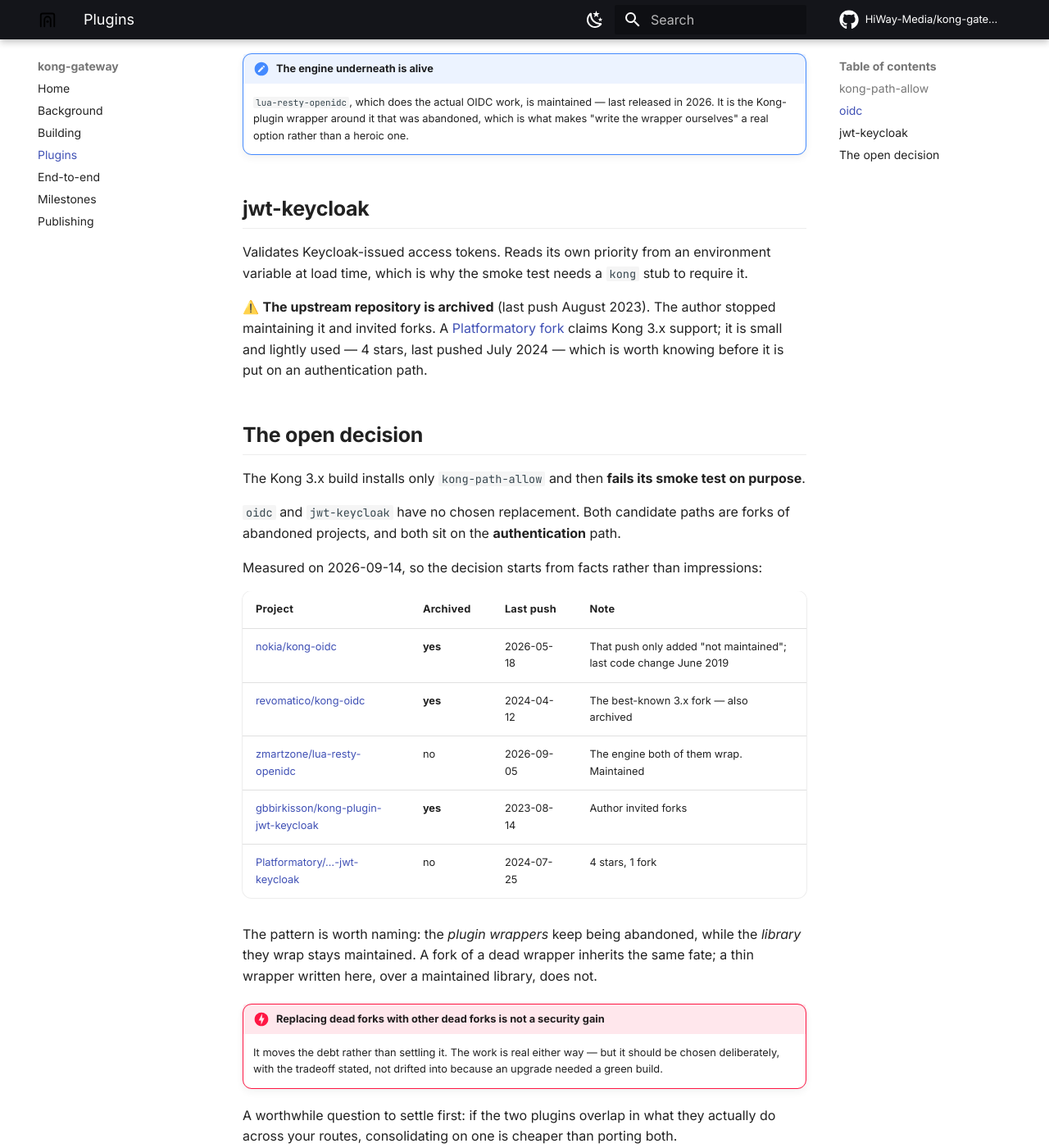
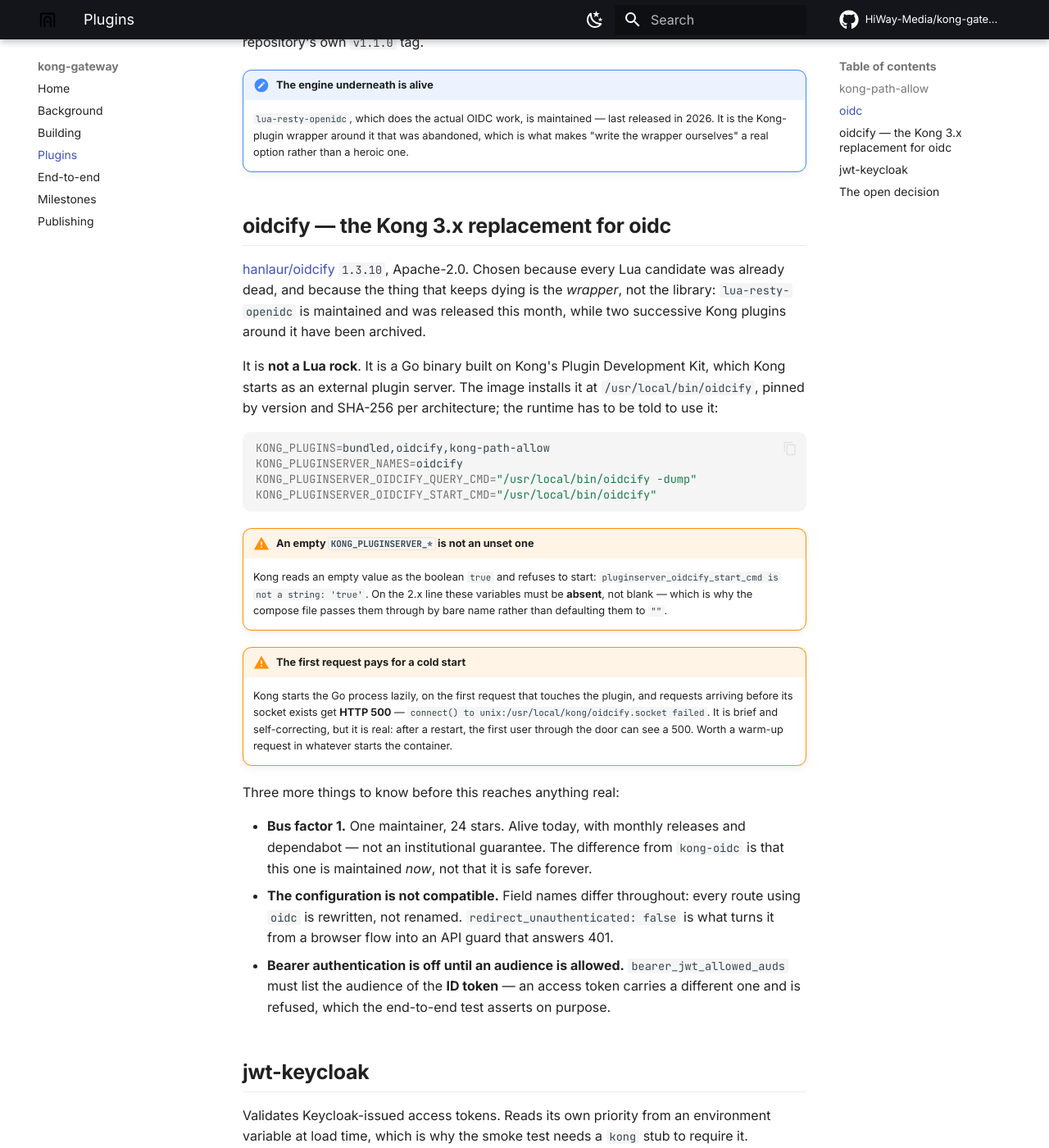
Before and after one commit to HiWay-Media/kong-gateway, an MkDocs documentation site: the page built from docs/plugins.md, in a window 1280 px wide and 1400 px high, scrolled down 1330 px. Shown: the whole window at 82% size. Built offline with MkDocs 1.6.1 and Material for MkDocs 9.7.7, drawn with Linux system fonts in a browser that asks for light colours; comment, search, counter and statistics services are not loaded; some of the changed text lies outside the part shown.

Commit message:
feat(3.x): oidcify replaces the abandoned oidc plugin, proven against a real Keycloak
⭐ Half of the open decision is taken, and for a stated reason rather than by elimination: every Lua
candidate is already archived — nokia/kong-oidc with a README saying not to use it in production,
revomatico/kong-oidc, the best-known 3.x fork, likewise — while lua-resty-openidc, the library all
of them wrap, was released this month. The wrappers keep dying; the library does not. oidcify is
maintained, Apache-2.0, and pinned here by version and SHA-256 per architecture.

✅ It is not taken on faith. The e2e suite now runs on both lines, and on 3.x drives oidcify against
a real Keycloak: malformed token, invalid signature, and a GENUINE token with the wrong audience are
each refused with 401 before a real ID token is accepted and reaches the upstream; a credential-less
request on the browser route is redirected to the provider. An audience check that never refuses
anything is not a check.

⚠️ What oidcify costs, recorded next to the decision instead of discovered later: it is a Go binary
Kong runs as an EXTERNAL PLUGIN SERVER, so it is one more process and authentication stops if it
dies; Kong starts it lazily, so the first request after a restart can get a 500 while its socket
does not exist yet; its configuration is not compatible, so every route is rewritten rather than
renamed; and it has ONE maintainer. Alive now is not the same as safe later.

⚠️ And a trap that cost a full 2.x stack: an EMPTY KONG_PLUGINSERVER_* is not an unset one — Kong
reads it as the boolean true and refuses to start. The compose file passes those variables through
by bare name so the 2.x line simply does not receive them.

⛔ M3b is the half still open: jwt-keycloak has no Kong 3.x replacement, so the 3.x image remains
unpublishable and a release tag skips that line by itself. Worth settling before picking a fork —
oidcify validates bearer ID tokens itself, so routes needing only signature, issuer and audience may
not need a second plugin at all.

⚠️ Fixed a way this suite could lie: compose does not replace a running container when a
bind-mounted config changes, so a stale stack served the previous config while the tests reported on
the current one. --force-recreate. (v1.4.0)

````diff
--- a/docs/milestones.md
+++ b/docs/milestones.md
@@ -21,8 +21,9 @@
 | **M0** | Reproducible recipe | `M0-reproducible-recipe.sh` | 🟢 `PASS` (2.8.5 and 3.9.3) |
 | **M1** | Parity with the extracted baseline | `M1-parity-with-baseline.sh` | 🟢 `PASS` — 14 of 14 modules |
 | **M2** | 2.x image publishable | `M2-publishable-2x.sh` | 🟢 `PASS` |
-| **M3** | Replacement chosen for `oidc` and `jwt-keycloak` on 3.x | `M3-replacement-chosen-3x.sh` | 🟡 `XFAIL` — open decision |
-| **M4** | 3.x image publishable | `M4-publishable-3x.sh` | 🟡 `XFAIL` — depends on M3 |
+| **M3** | Replacement chosen for `oidc` on 3.x — **oidcify** | `M3-oidc-replacement-3x.sh` | 🟢 `PASS` |
+| **M3b** | Replacement chosen for `jwt-keycloak` on 3.x | `M3b-jwt-keycloak-replacement-3x.sh` | 🟡 `XFAIL` — open decision |
+| **M4** | 3.x image publishable | `M4-publishable-3x.sh` | 🟡 `XFAIL` — depends on M3b |
 
 An unmet milestone also blocks publishing: `tests/run.sh` reports `publishable` per Kong version,
 false while any milestone is `XFAIL`, and the workflow's publish steps are gated on it. A `v*` tag
@@ -94,34 +95,52 @@
 authorization control is verified by the case it must refuse. A plugin that loads but no longer
 blocks anything passes every healthcheck and is invisible to whoever pulls the image.
 
-## M3 — Replacement chosen for `oidc` and `jwt-keycloak` on Kong 3.x
+## M3 — Replacement chosen for `oidc` on Kong 3.x
 
-**Exit criterion.** On a Kong >= 3.0 image, `kong/plugins/oidc/handler.lua` and
-`kong/plugins/jwt-keycloak/handler.lua` exist, whatever rock provides them.
+**Exit criterion.** On a Kong >= 3.0 image the `oidcify` binary is installed, runs on that base image
+and answers Kong's schema query — and the abandoned Lua `oidc` plugin is **not** shipped next to it.
 
-**This is the repository's open decision, and it is `XFAIL` on purpose.**
+**Decided on 2026-09-14: [oidcify](https://github.com/hanlaur/oidcify) `1.3.10`**, pinned by SHA-256
+per architecture. `PASS`.
 
-- `nokia/kong-oidc` is **archived**, and its README states it is not maintained and not
-  recommended in production. Last code change: June 2019. It also uses `BasePlugin`, removed in
-  Kong 3.0.
-- `gbbirkisson/kong-plugin-jwt-keycloak` is archived; the
-  [Platformatory](https://github.com/Platformatory/kong-plugin-jwt-keycloak) fork exists and is
-  worth evaluating.
+The decision was not between good options. Every Lua candidate was already dead: `nokia/kong-oidc` is
+archived with a README saying not to use it in production, and `revomatico/kong-oidc` — the
+best-known Kong 3.x fork — is archived too. What is *not* dead is `lua-resty-openidc`, the library
+both of them wrap. The wrappers keep being abandoned; the library does not.
 
-⚠️ Replacing abandoned forks with **other** abandoned forks, on the authentication path, is not a
-net security gain. Three options remain on the table, and the third should not be dismissed by
-inertia: adopt a maintained fork, consolidate both plugins into one written in-house (`plugins/` is
-empty for exactly that), or move the function out of Kong altogether.
+oidcify is maintained and Apache-2.0, and it is a different kind of thing: a Go binary Kong runs as
+an external plugin server. That is one more process, a cold start on the first request, and a single
+maintainer. Those costs are listed in [Plugins](plugins.md#oidcify-the-kong-3x-replacement-for-oidc)
+rather than buried here, because they are what a future reader will need when deciding whether to
+keep it.
 
-Once decided, the line goes into the `Dockerfile`, the test turns `XPASS` — that is, red — and stays
-red until this file records **which** fork was chosen and **why**.
+What makes this a decision rather than a hope: the [end-to-end suite](end-to-end.md) drives it with a
+real identity provider on the 3.x line, and asserts that it refuses a malformed token, an invalid
+signature and a genuine token with the wrong audience before it accepts a real one.
+
+## M3b — Replacement chosen for `jwt-keycloak` on Kong 3.x
+
+**Exit criterion.** A `jwt-keycloak` handler exists on a Kong >= 3.0 image, from whatever rock
+provides it.
+
+**Still open, and `XFAIL` on purpose.** `gbbirkisson/kong-plugin-jwt-keycloak` is archived; the
+[Platformatory fork](https://github.com/Platformatory/kong-plugin-jwt-keycloak) claims 3.x support
+but is small and lightly used — 4 stars, last pushed July 2024 — which is worth knowing before it
+goes on an authentication path.
+
+⚠️ A question worth settling before picking a fork, and sharper now that oidcify is in: oidcify
+validates bearer ID tokens itself. If the routes carrying `jwt-keycloak` only need signature, issuer
+and audience checks, they may not need a second plugin at all. Consolidating is cheaper than adopting
+another unmaintained fork — and it is the option that does not have to be revisited in two years.
 
 ## M4 — 3.x image publishable
 
-**Exit criterion:** the same gate as M2, on a Kong >= 3.0 image. `XFAIL` today: without replacements
-for `oidc` and `jwt-keycloak` the gate refuses to call it publishable, which is correct.
+**Exit criterion:** the same gate as M2, on a Kong >= 3.0 image. `XFAIL` today: `oidc` is settled
+(M3) but `jwt-keycloak` is not (M3b), and the gate refuses to call the image publishable while one
+of its authentication plugins has no replacement. The publish steps read that, so a release tag
+publishes the 2.x line and skips 3.x without anyone having to remember.
 
 On Kong 3.x a handler without `VERSION` does not load. On 2.x it does — which is exactly why a
 missing one went unnoticed for years.
 
-Entirely dependent on M3.
+Entirely dependent on M3b.
--- a/docs/plugins.md
+++ b/docs/plugins.md
@@ -5,7 +5,7 @@
 | Plugin | Upstream | Pinned | Kong ≥ 3.0 |
 |---|---|---|---|
 | `kong-path-allow` | [seifchen/kong-path-allow](https://github.com/seifchen/kong-path-allow), Apache 2.0, on LuaRocks | `0.1-3` | ✅ bump to **`0.2-0`**, published for the 3.x line |
-| `oidc` | [nokia/kong-oidc](https://github.com/nokia/kong-oidc) | `1.1.0-0` | ⛔ **none** |
+| `oidc` | [nokia/kong-oidc](https://github.com/nokia/kong-oidc) | `1.1.0-0` | ✅ replaced by **[oidcify](https://github.com/hanlaur/oidcify)** `1.3.10` |
 | `jwt-keycloak` | [gbbirkisson/kong-plugin-jwt-keycloak](https://github.com/gbbirkisson/kong-plugin-jwt-keycloak) | `1.1.0-1` | ⚠️ fork only |
 
 Supporting rocks: `lua-resty-openidc 1.7.2-1`, `lua-resty-jwt 0.2.2-0`, `lua-resty-cookie 0.1.0-1`.
@@ -46,6 +46,49 @@
     is the Kong-plugin wrapper around it that was abandoned, which is what makes "write the wrapper
     ourselves" a real option rather than a heroic one.
 
+## oidcify — the Kong 3.x replacement for oidc
+
+[hanlaur/oidcify](https://github.com/hanlaur/oidcify) `1.3.10`, Apache-2.0. Chosen because every Lua
+candidate was already dead, and because the thing that keeps dying is the *wrapper*, not the library:
+`lua-resty-openidc` is maintained and was released this month, while two successive Kong plugins
+around it have been archived.
+
+It is **not a Lua rock**. It is a Go binary built on Kong's Plugin Development Kit, which Kong starts
+as an external plugin server. The image installs it at `/usr/local/bin/oidcify`, pinned by version
+and SHA-256 per architecture; the runtime has to be told to use it:
+
+```bash
+KONG_PLUGINS=bundled,oidcify,kong-path-allow
+KONG_PLUGINSERVER_NAMES=oidcify
+KONG_PLUGINSERVER_OIDCIFY_QUERY_CMD="/usr/local/bin/oidcify -dump"
+KONG_PLUGINSERVER_OIDCIFY_START_CMD="/usr/local/bin/oidcify"
+```
+
+!!! warning "An empty `KONG_PLUGINSERVER_*` is not an unset one"
+    Kong reads an empty value as the boolean `true` and refuses to start:
+    `pluginserver_oidcify_start_cmd is not a string: 'true'`. On the 2.x line these variables must be
+    **absent**, not blank — which is why the compose file passes them through by bare name rather
+    than defaulting them to `""`.
+
+!!! warning "The first request pays for a cold start"
+    Kong starts the Go process lazily, on the first request that touches the plugin, and requests
+    arriving before its socket exists get **HTTP 500** —
+    `connect() to unix:/usr/local/kong/oidcify.socket failed`. It is brief and self-correcting, but
+    it is real: after a restart, the first user through the door can see a 500. Worth a warm-up
+    request in whatever starts the container.
+
+Three more things to know before this reaches anything real:
+
+- **Bus factor 1.** One maintainer, 24 stars. Alive today, with monthly releases and dependabot —
+  not an institutional guarantee. The difference from `kong-oidc` is that this one is maintained
+  *now*, not that it is safe forever.
+- **The configuration is not compatible.** Field names differ throughout: every route using `oidc`
+  is rewritten, not renamed. `redirect_unauthenticated: false` is what turns it from a browser flow
+  into an API guard that answers 401.
+- **Bearer authentication is off until an audience is allowed.** `bearer_jwt_allowed_auds` must list
+  the audience of the **ID token** — an access token carries a different one and is refused, which
+  the end-to-end test asserts on purpose.
+
 ## jwt-keycloak
 
 Validates Keycloak-issued access tokens. Reads its own priority from an environment variable at load
@@ -60,8 +103,9 @@
 
 The Kong 3.x build installs only `kong-path-allow` and then **fails its smoke test on purpose**.
 
-`oidc` and `jwt-keycloak` have no chosen replacement. Both candidate paths are forks of abandoned
-projects, and both sit on the **authentication** path.
+**`oidc` is decided: oidcify** (above). What remains open is `jwt-keycloak`, and it sits on the same
+**authentication** path, with the same shape of problem: the upstream is archived and the only
+non-archived fork is small and lightly used.
 
 Measured on 2026-09-14, so the decision starts from facts rather than impressions:
 
@@ -81,8 +125,11 @@
     It moves the debt rather than settling it. The work is real either way — but it should be chosen
     deliberately, with the tradeoff stated, not drifted into because an upgrade needed a green build.
 
-A worthwhile question to settle first: if the two plugins overlap in what they actually do across
-your routes, consolidating on one is cheaper than porting both.
+A worthwhile question to settle first, and it is now sharper than it was: oidcify validates bearer
+ID tokens itself. If the routes carrying `jwt-keycloak` only need signature, issuer and audience
+checks, they may not need a second plugin at all — consolidating on one is cheaper than adopting
+another unmaintained fork.
 
-Until that decision is made, the red 3.x build is the correct output. A build that fails tells the
-truth better than an image that claims to be ready.
+Until that decision is made, the 3.x image stays unpublishable: `M3b` is declared `XFAIL`, the
+publish gate reads that, and a release tag skips the 3.x line on its own. A build that refuses to
+ship tells the truth better than an image that claims to be ready.
````
Also changed, not shown: AGENTS.md (+4 -4 lines), CHANGELOG.md (+35 -0 lines), README.md (+5 -3 lines), docs/end-to-end.md (+24 -2 lines), 10 other files.
